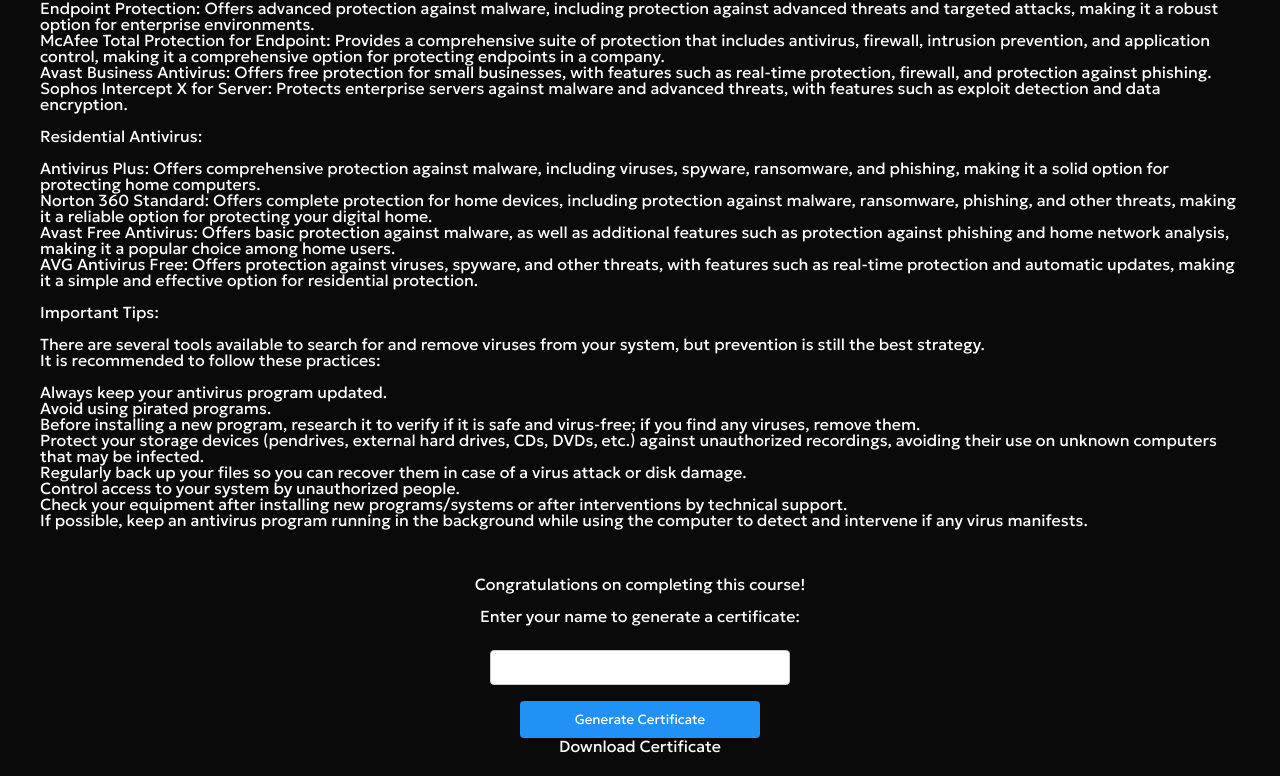
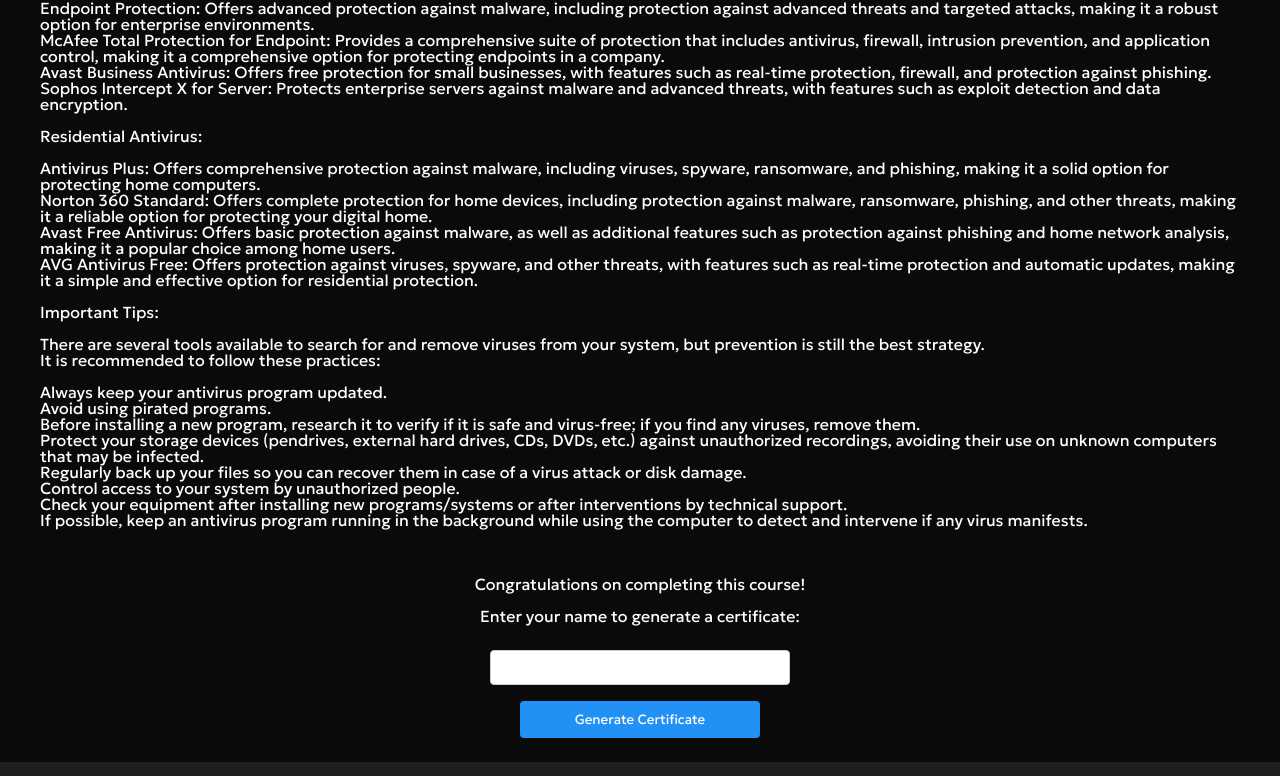
Before and after one commit to Cyber-Chase/Frontend, a plain HTML site: page courses-pages/course1.html in a window 1280 px wide. Shown: the part 424-1200 px from the top of the page. Drawn offline with Linux system fonts and the light colour scheme.

Commit message:
:update: Remove of downloads from pages Courses

```diff
--- a/courses-pages/course1.html
+++ b/courses-pages/course1.html
@@ -113,10 +113,6 @@
                 <input type="text" id="name" name="name" class="name-input" required><br>
                 <button type="submit" class="certificate-button">Generate Certificate</button>
             </form>
-            <div id="certificate" class="certificate-container">
-                <a id="certificate-link" download="Certificate-Antivirus-CyberChase.pdf"
-                    class="certificate-download">Download Certificate</a>
-            </div>
     </div>
 
     </main>
```
Also changed, not shown: courses-pages/course10.html (+0 -4 lines), courses-pages/course11.html (+0 -4 lines), courses-pages/course12.html (+0 -4 lines), courses-pages/course2.html (+0 -4 lines), courses-pages/course3.html (+0 -4 lines), courses-pages/course4.html (+0 -4 lines), courses-pages/course5.html (+0 -4 lines), courses-pages/course6.html (+0 -4 lines), courses-pages/course7.html (+0 -4 lines), courses-pages/course8.html (+0 -4 lines), courses-pages/course9.html (+0 -4 lines), index.html (+2 -1 lines).
